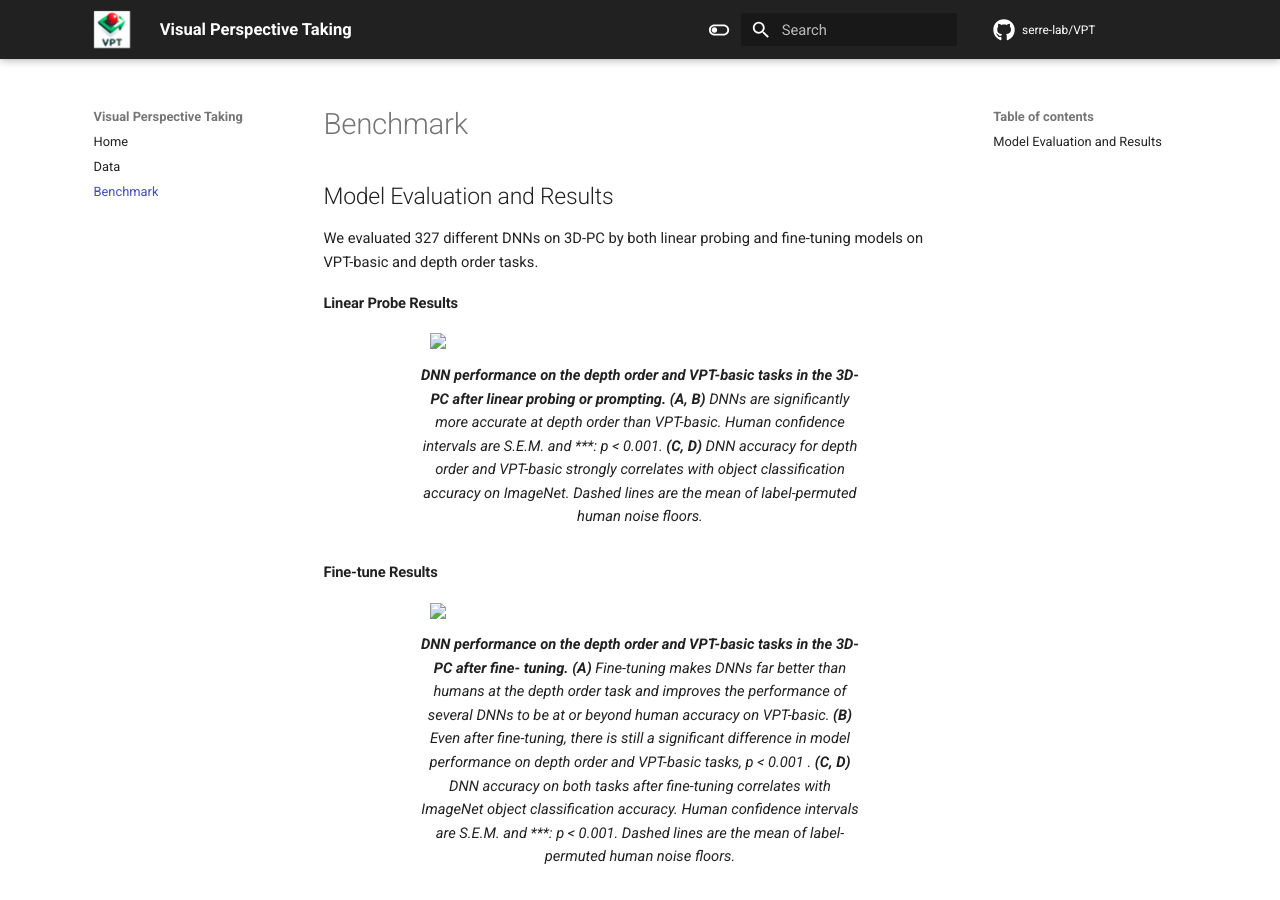
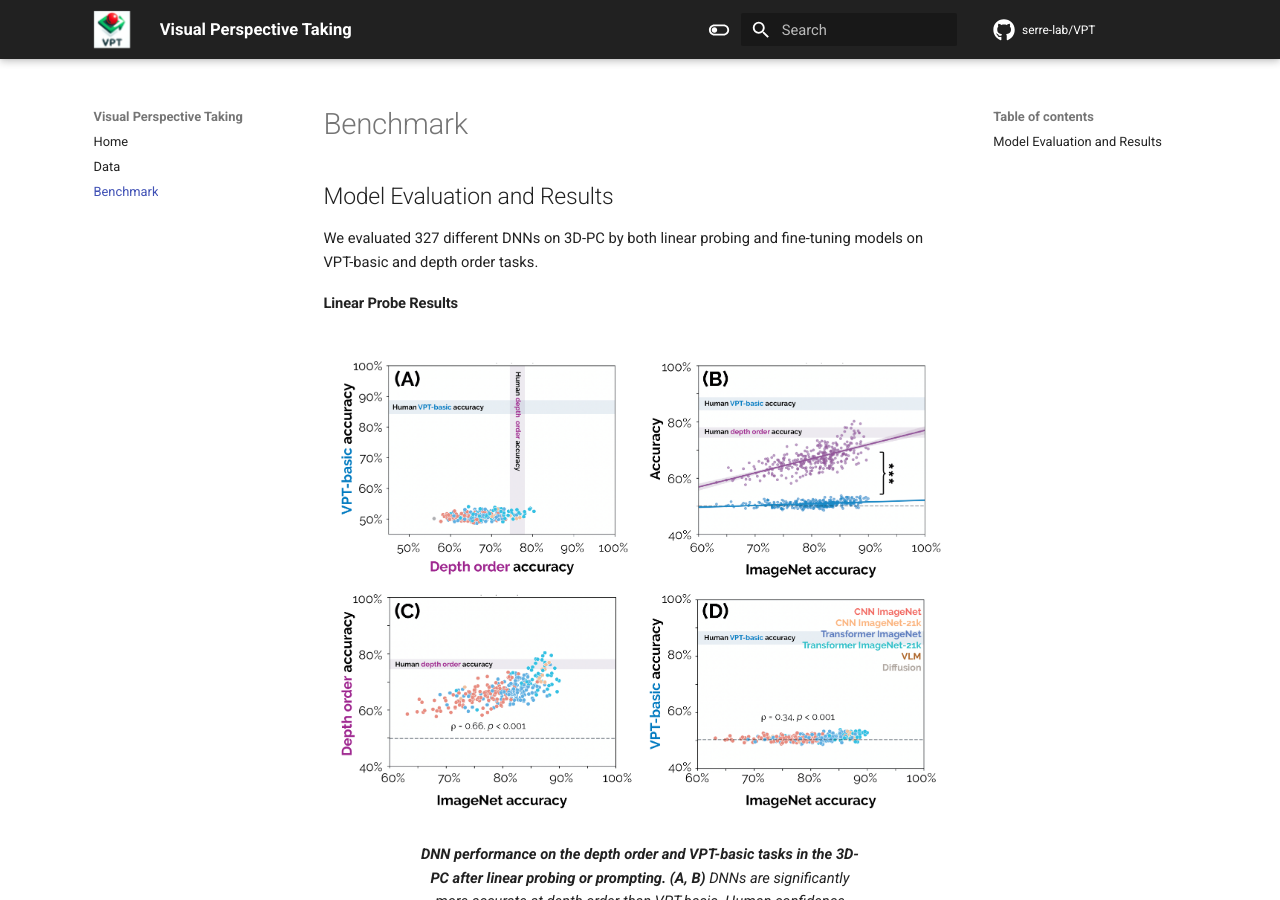
Before and after one commit to serre-lab/VPT, an MkDocs documentation site: the page built from docs/benchmark.md, in a window 1280 px wide and 900 px high. Built offline with MkDocs 1.6.1 and Material for MkDocs 9.7.7, drawn with Linux system fonts in a browser that asks for light colours; comment, search, counter and statistics services are not loaded.

Commit message:
Fix image path

```diff
--- a/docs/benchmark.md
+++ b/docs/benchmark.md
@@ -2,14 +2,14 @@
 We evaluated 327 different DNNs on 3D-PC by both linear probing and fine-tuning models on VPT-basic and depth order tasks.
 #### Linear Probe Results
 <figure>
-    <img src="./assets/lp_results.png" width="95%" align="center">
+    <img src="../assets/lp_results.png" width="95%" align="center">
     <figcaption><b>DNN performance on the depth order and VPT-basic tasks in the 3D-PC after linear probing or prompting.</b> <b>(A, B)</b> DNNs are significantly more accurate at depth order than VPT-basic. Human confidence intervals are S.E.M. and ***: p < 0.001. <b>(C, D)</b> DNN accuracy for depth order and VPT-basic strongly correlates with object classification accuracy on ImageNet. Dashed lines are the mean of label-permuted human noise floors.</figcaption>
 </figure>
 
 #### Fine-tune Results
 
 <figure>
-    <img src="./assets/ft_results.png" width="95%" align="center">
+    <img src="../assets/ft_results.png" width="95%" align="center">
     <figcaption><b>DNN performance on the depth order and VPT-basic tasks in the 3D-PC after fine-
 tuning.</b> <b>(A)</b> Fine-tuning makes DNNs far better than humans at the depth order task and improves
 the performance of several DNNs to be at or beyond human accuracy on VPT-basic. <b>(B)</b> Even after
```
